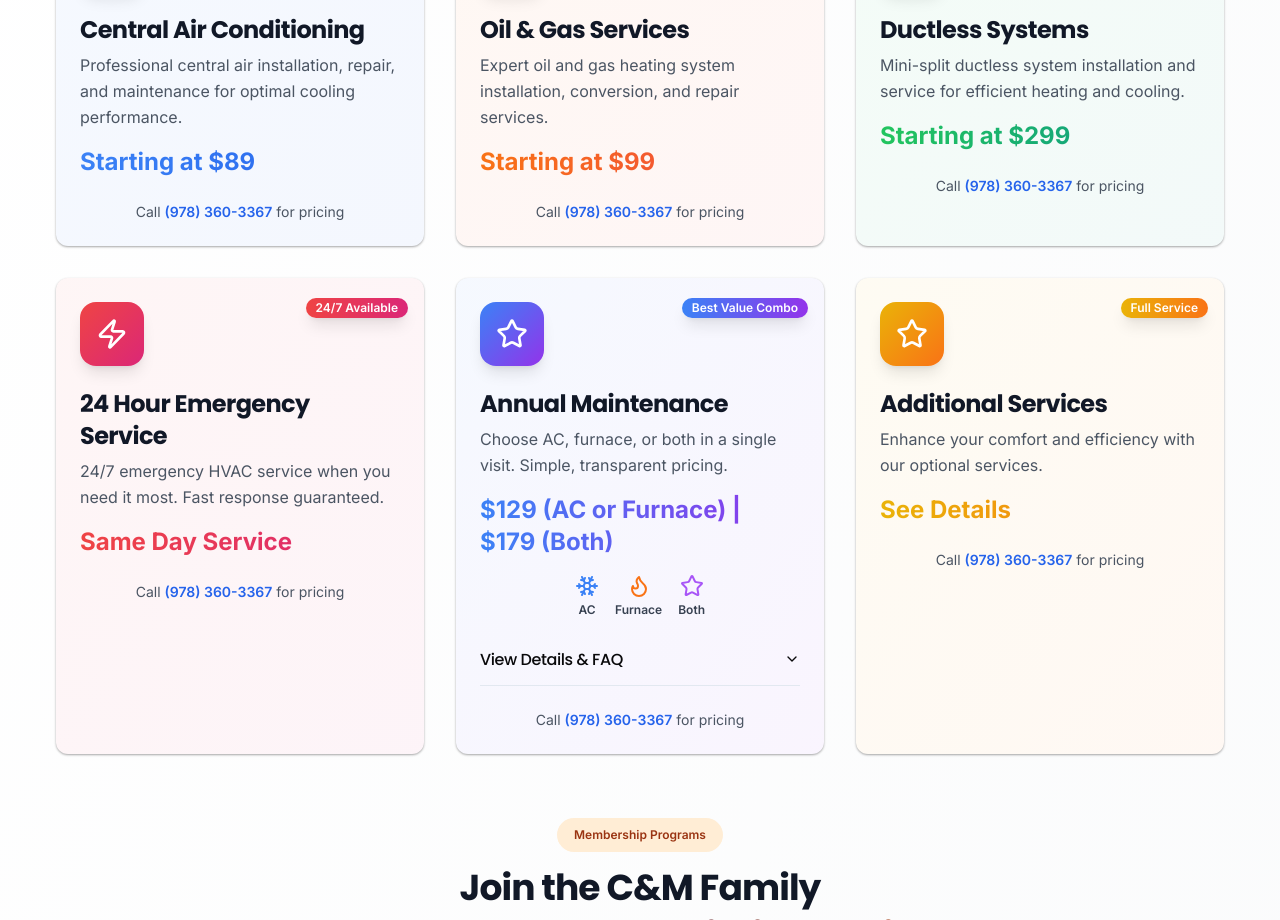
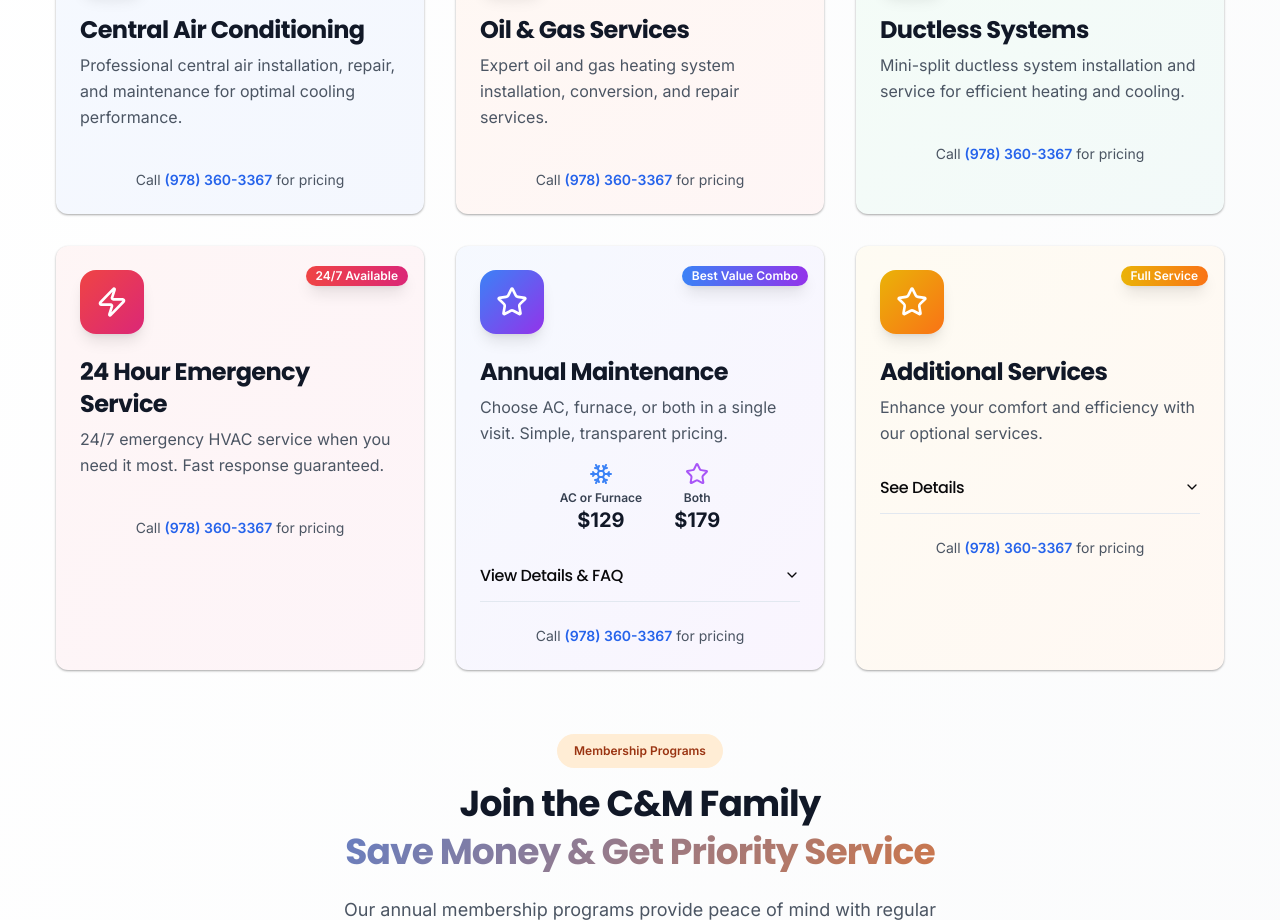
Before and after one commit to WallStArb/hvac, a Next.js app: page / in a window 1280 px wide. Shown: the part 1340-2260 px from the top of the page. Built offline with nearby package versions, Linux system fonts and the light colour scheme; what tailwindcss-rtl would draw is missing.

Commit message:
Improve pricing layout for Annual Maintenance card and add dropdown for Additional Services details

```diff
--- a/components/landing-page/sections/Services.tsx
+++ b/components/landing-page/sections/Services.tsx
@@ -137,23 +137,18 @@ export default function Services() {
 
                 <CardContent className="relative pt-0">
                   <div className="mb-6">
-                    <div className={`text-2xl font-bold bg-gradient-to-r ${service.color} bg-clip-text text-transparent mb-4`}>
-                      {service.price}
-                    </div>
-                    {/* Only use accordion for the combo card */}
+                    {/* For Annual Maintenance card, replace price display and icons row with a centered, stacked layout */}
                     {service.title === 'Annual Maintenance' && (
-                      <div className="flex justify-center gap-4 mb-4">
+                      <div className="flex justify-center gap-8 mb-4">
                         <div className="flex flex-col items-center">
                           <Snowflake className="w-6 h-6 text-blue-500 mb-1" />
-                          <span className="text-xs font-semibold text-gray-700">AC</span>
-                        </div>
-                        <div className="flex flex-col items-center">
-                          <Flame className="w-6 h-6 text-orange-500 mb-1" />
-                          <span className="text-xs font-semibold text-gray-700">Furnace</span>
+                          <span className="text-xs font-semibold text-gray-700">AC or Furnace</span>
+                          <span className="text-xl font-bold text-gray-900">$129</span>
                         </div>
                         <div className="flex flex-col items-center">
                           <Star className="w-6 h-6 text-purple-500 mb-1" />
                           <span className="text-xs font-semibold text-gray-700">Both</span>
+                          <span className="text-xl font-bold text-gray-900">$179</span>
                         </div>
                       </div>
                     )}
@@ -191,6 +186,24 @@ export default function Services() {
                                 <li><strong>Are there any contracts or hidden fees?</strong> <br />No contracts, no hidden fees—just honest, transparent pricing.</li>
                               </ul>
                             </div>
+                          </AccordionContent>
+                        </AccordionItem>
+                      </Accordion>
+                    )}
+                    {/* For Additional Services card, add dropdown for features */}
+                    {service.title === 'Additional Services' && (
+                      <Accordion type="single" collapsible>
+                        <AccordionItem value="details">
+                          <AccordionTrigger>See Details</AccordionTrigger>
+                          <AccordionContent>
+                            <ul className="space-y-3">
+                              {service.features.map((feature, featureIndex) => (
+                                <li key={featureIndex} className="flex items-center text-gray-600">
+                                  <div className={`w-2 h-2 bg-gradient-to-r ${service.color} rounded-full mr-3 flex-shrink-0`} />
+                                  <span>{feature}</span>
+                                </li>
+                              ))}
+                            </ul>
                           </AccordionContent>
                         </AccordionItem>
                       </Accordion>
```
